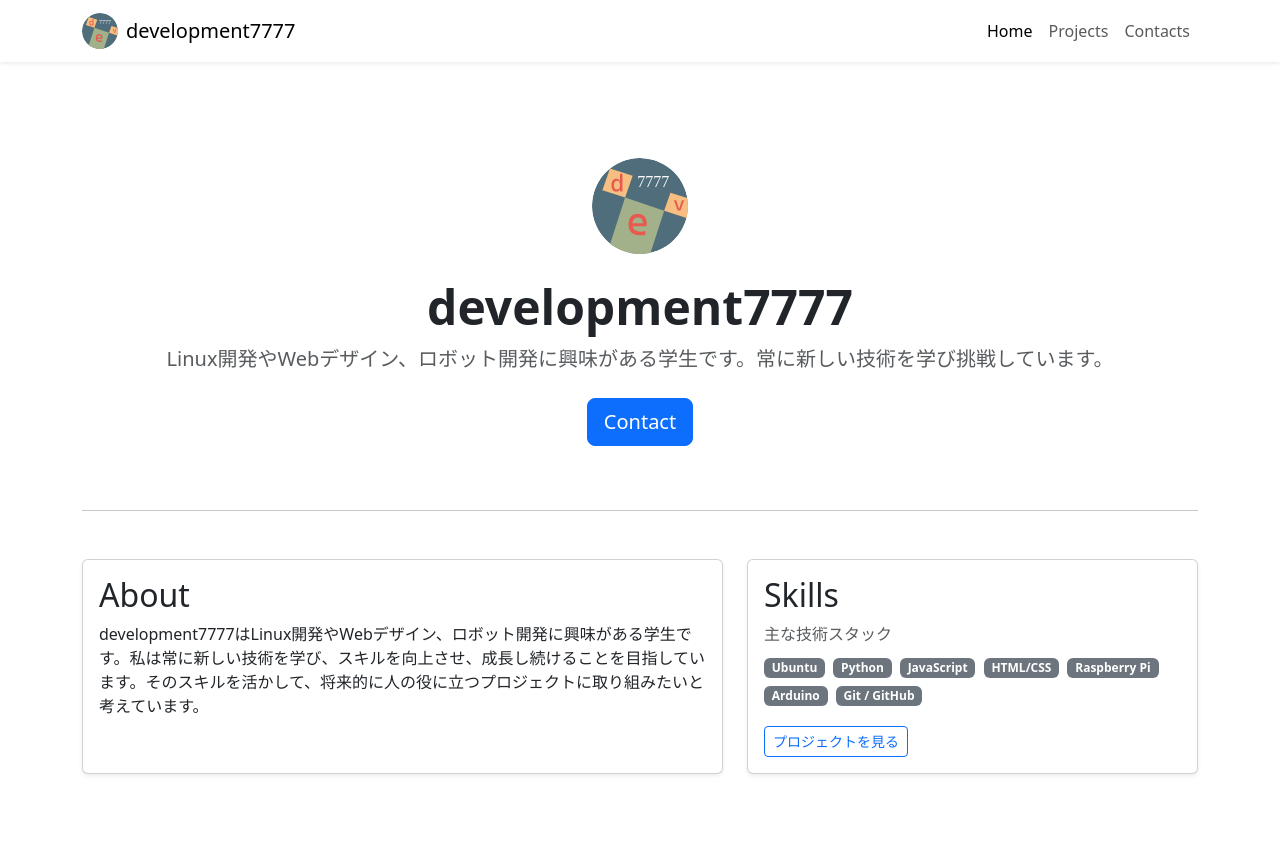
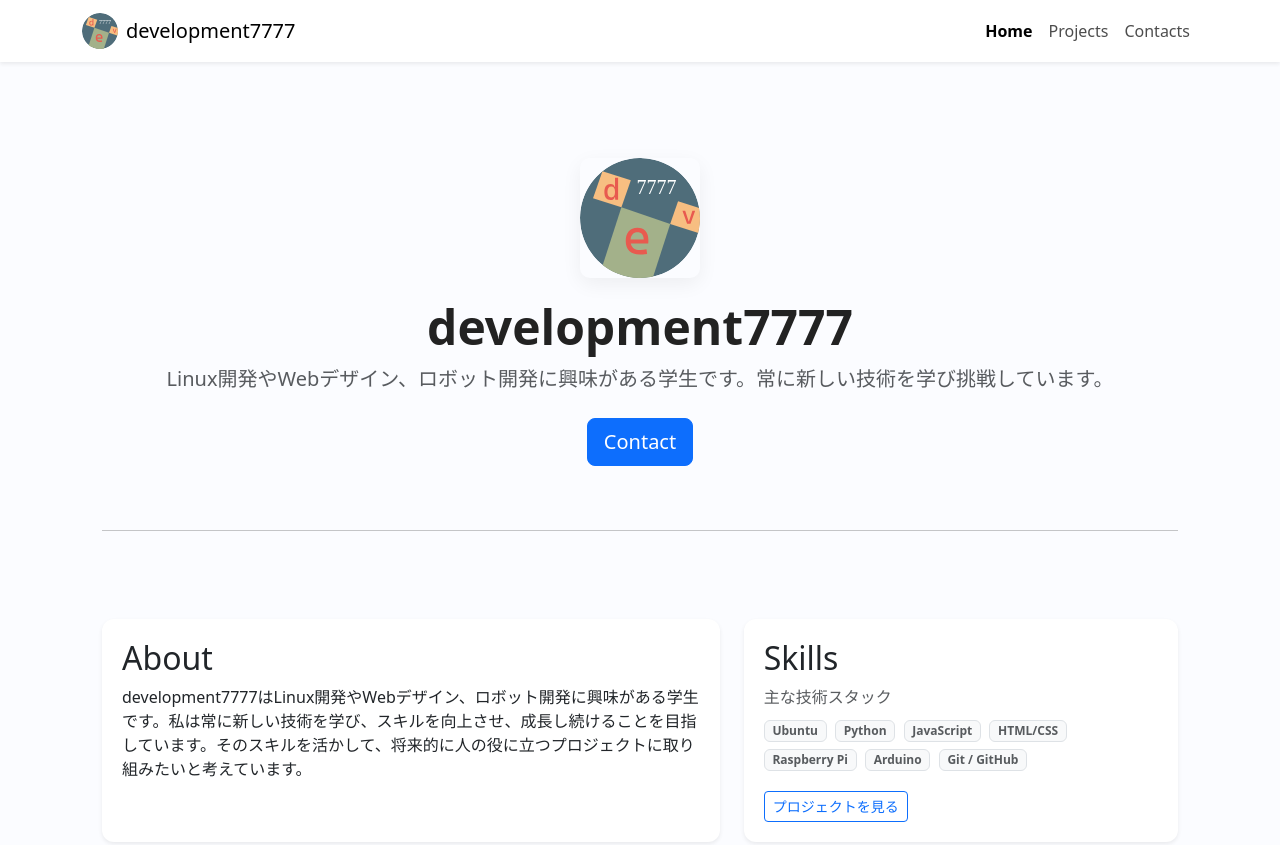
Before and after one commit to development7777/development7777.github.io, a plain HTML site: page index.html in a window 1280 px wide. Shown: the top 845 px of the page. Drawn offline with nearby package versions, Linux system fonts and the light colour scheme.

Commit message:
feat: スタイルを調整する

```diff
--- a/index.html
+++ b/index.html
@@ -16,7 +16,59 @@
             'FILL' 0,
             'wght' 400,
             'GRAD' 0,
-            'opsz' 24
+            'opsz' 24;
+        }
+
+        /* 共通: ページ全体のベース */
+        :root{
+            --bg:#fbfcff;
+            --muted:#6c757d;
+            --accent:#0d6efd;
+            --card-shadow: 0 6px 20px rgba(15,15,15,0.06);
+        }
+        html,body{
+            height:100%;
+            background:var(--bg);
+            font-family: system-ui, -apple-system, "Segoe UI", Roboto, "Helvetica Neue", Arial;
+            color:#222;
+        }
+        main.container{ max-width:1100px; }
+
+        /* ヒーローロゴ（レスポンシブ） */
+        .hero-logo {
+            width: clamp(72px, 10vw, 120px);
+            height: auto;
+            display: block;
+            margin: 0 auto 1.25rem;
+            border-radius: 10px;
+            box-shadow: var(--card-shadow);
+        }
+
+        /* 共通セクションスタイル */
+        section.section {
+            padding-top: 2.5rem;
+            padding-bottom: 2.5rem;
+        }
+
+        /* カードの見栄え */
+        .card {
+            border: 0;
+            border-radius: .75rem;
+            box-shadow: var(--card-shadow);
+            transition: transform .18s ease, box-shadow .18s ease;
+        }
+        .card:hover { transform: translateY(-6px); box-shadow: 0 12px 36px rgba(15,15,15,0.10); }
+        .card .card-body { padding: 1.25rem; }
+
+        /* ナビ／フッタ調整 */
+        .navbar-brand img { border-radius: 6px; }
+        .nav-link { color: rgba(0,0,0,0.7); }
+        .nav-link.active { color: var(--accent); font-weight:600; }
+        footer.bg-light { background: linear-gradient(180deg,#f8f9fa, #ffffff); border-top: 1px solid rgba(0,0,0,0.03); }
+        footer small { color: var(--muted); }
+
+        @media (max-width:576px){
+            main.container { padding-left:1rem; padding-right:1rem; }
         }
     </style>
 </head>
@@ -50,19 +102,19 @@
 
     <main class="container py-5">
         <!-- Hero -->
-        <section class="text-center py-5">
-            <img src="./_asset/img/development7777_logo_clip.svg" alt="development7777 ロゴ" width="96" height="96" class="d-block mx-auto mb-4">
+        <section class="text-center py-5 section">
+            <img src="./_asset/img/development7777_logo_clip.svg" alt="development7777 ロゴ" class="hero-logo">
             <h1 class="display-5 fw-bold">development7777</h1>
             <p class="lead text-muted mb-4">Linux開発やWebデザイン、ロボット開発に興味がある学生です。常に新しい技術を学び挑戦しています。</p>
             <div class="d-flex justify-content-center gap-2">
-                <a class="btn btn-primary btn-lg" href="#contact">Contact</a>
+                <a class="btn btn-primary btn-lg" href="./contacts/">Contact</a>
             </div>
         </section>
 
         <hr>
 
         <!-- About + Skills -->
-        <section class="row g-4 my-4">
+        <section class="row g-4 my-4 section">
              <div id="about" class="col-lg-7">
                  <div class="card h-100 shadow-sm">
                      <div class="card-body">
@@ -78,13 +130,13 @@
                          <h2 class="card-title">Skills</h2>
                          <p class="mb-2 text-muted">主な技術スタック</p>
                          <div class="mb-3">
-                            <span class="badge bg-secondary me-1 mb-1">Ubuntu</span>
-                            <span class="badge bg-secondary me-1 mb-1">Python</span>
-                            <span class="badge bg-secondary me-1 mb-1">JavaScript</span>
-                            <span class="badge bg-secondary me-1 mb-1">HTML/CSS</span>
-                            <span class="badge bg-secondary me-1 mb-1">Raspberry Pi</span>
-                            <span class="badge bg-secondary me-1 mb-1">Arduino</span>
-                            <span class="badge bg-secondary me-1 mb-1">Git / GitHub</span>
+                            <span class="badge bg-light text-muted border me-1 mb-1">Ubuntu</span>
+                            <span class="badge bg-light text-muted border me-1 mb-1">Python</span>
+                            <span class="badge bg-light text-muted border me-1 mb-1">JavaScript</span>
+                            <span class="badge bg-light text-muted border me-1 mb-1">HTML/CSS</span>
+                            <span class="badge bg-light text-muted border me-1 mb-1">Raspberry Pi</span>
+                            <span class="badge bg-light text-muted border me-1 mb-1">Arduino</span>
+                            <span class="badge bg-light text-muted border me-1 mb-1">Git / GitHub</span>
                          </div>
                          <a href="./projects/index.html" class="btn btn-sm btn-outline-primary">プロジェクトを見る</a>
                      </div>
```
Lines whose indentation alone changed are shown as unchanged.
